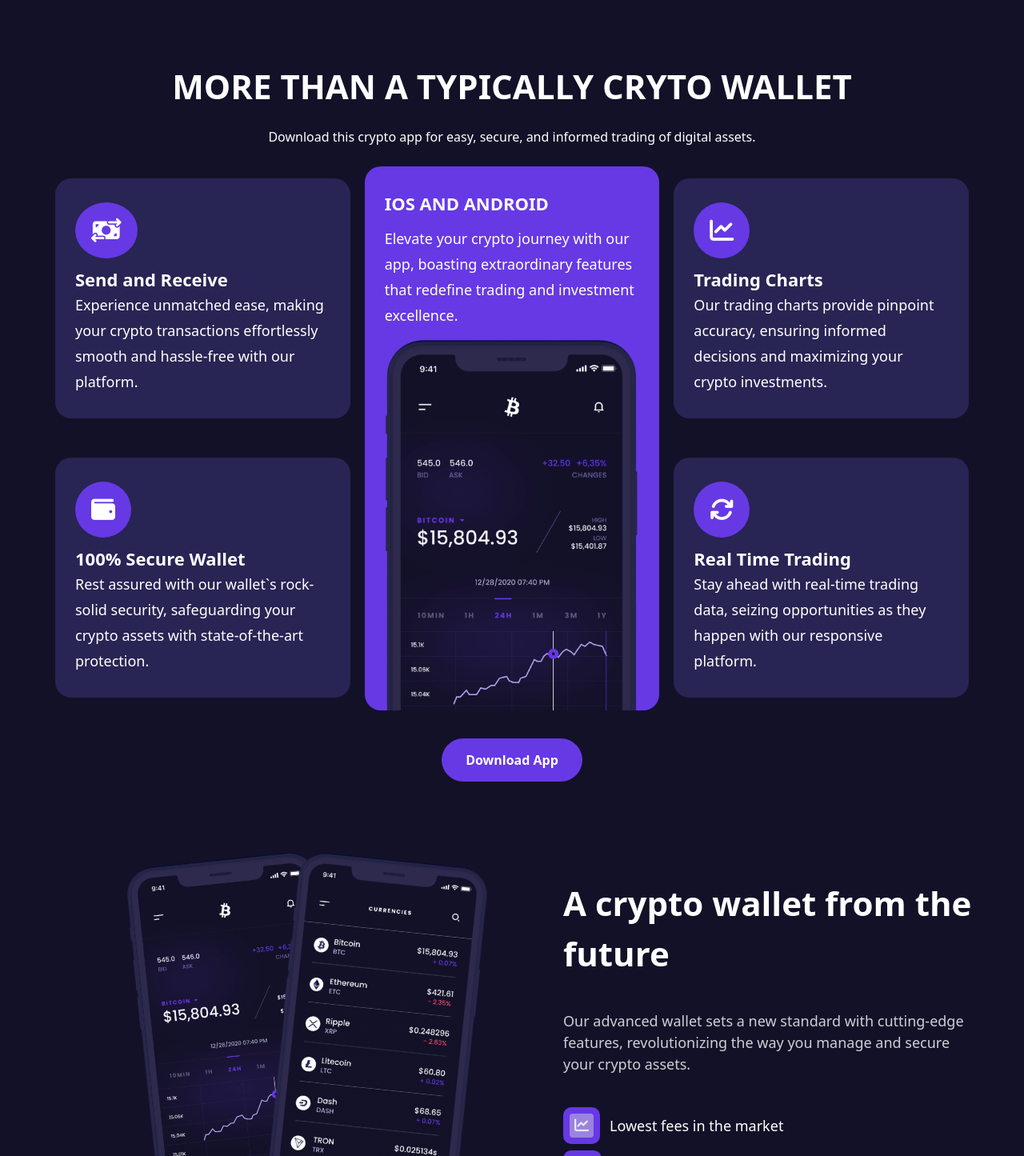
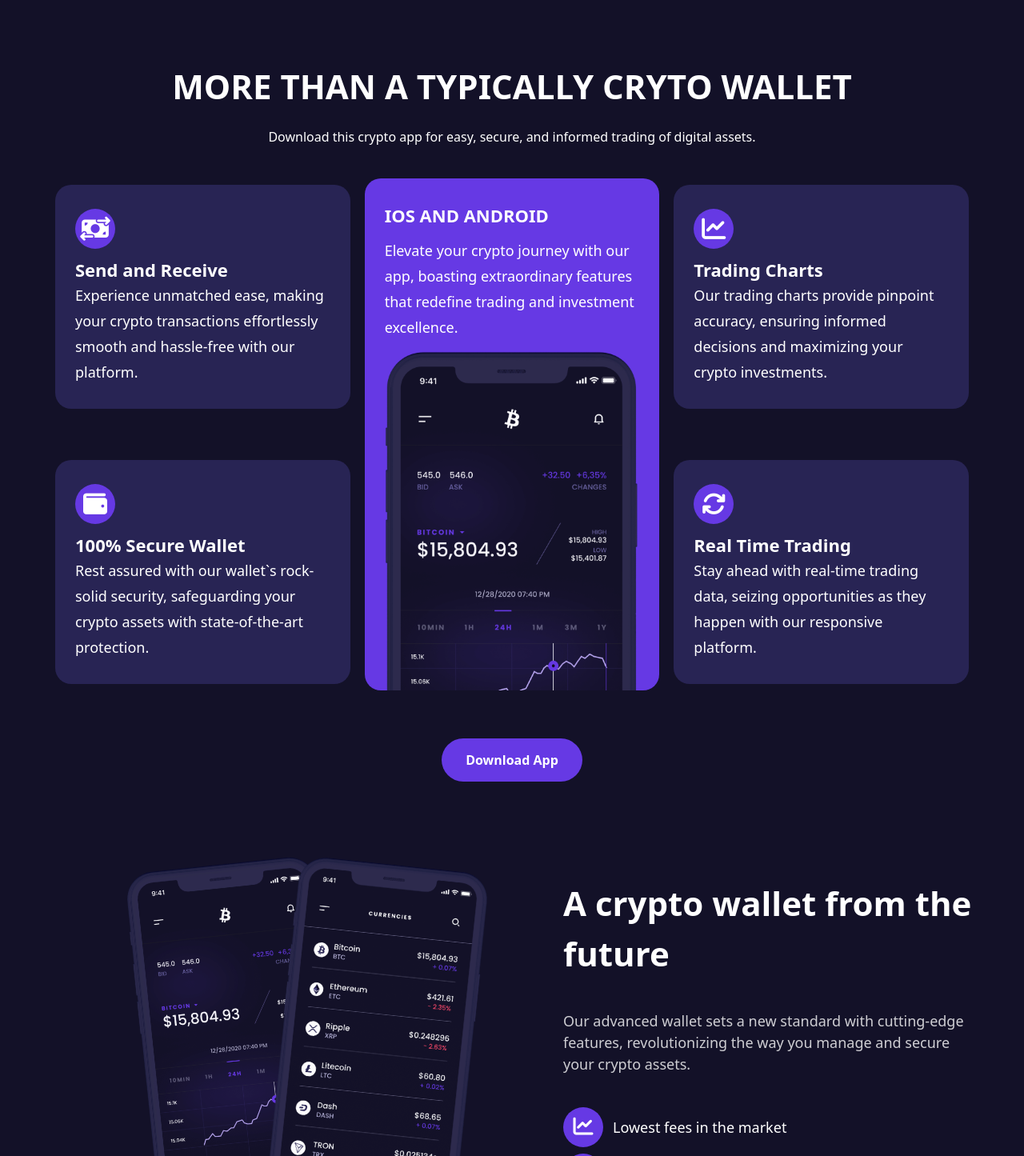
Before and after one commit to charle426/bitbit, a React (Vite) app: page / in a window 1280 px wide. Shown: the part 1355-2800 px from the top of the page at 80% size. Built offline with nearby package versions, Linux system fonts and the light colour scheme; some icons are missing; a web font is replaced by a local one.

Commit message:
commit little fixs

```diff
--- a/src/App.jsx
+++ b/src/App.jsx
@@ -13,7 +13,7 @@ import ExpertPlan from "./expert-plan.jsx";
 import Blog from "./blog.jsx";
 import Tokens from "./tokens.jsx";
 import ContactPage from "./Contact.jsx";
-import { BrowserRouter as Router, Route, Routes } from "react-router-dom";
+import { BrowserRouter as Router, Route, Routes, useLocation } from "react-router-dom";
 import BlogHowToTradeCrypto from "./Blog-how-to-trade-crypto.jsx";
 import BlogWhatIsTheBest from "./Blog-what-is-the-best.jsx";
 import Blog5GreatCryptoApps from "./Blog-5-great-crypto-apps.jsx";
--- a/src/Contact.jsx
+++ b/src/Contact.jsx
@@ -16,9 +16,9 @@ export default function ContactPage() {
                className="flex items-center justify-between"
                id="faqQuestion"
              >
-               <h3 className="text-[30px]">{data.question}</h3>
+               <h3 className="lg:text-[30px] text-[23px]">{data.question}</h3>
                <p data-id={data.id}>
-                 <i className="fa fa-plus text-[30px] font-thin"></i>
+                 <i className="fa fa-plus text-[30px] font-extralight"></i>
                </p>
              </div>
              <div className="overflow-hidden answer">
--- a/src/HomePage.jsx
+++ b/src/HomePage.jsx
@@ -1,5 +1,3 @@
-// import { useState } from 'react'
-import React from "react";
 import Hero from "./components/hero.jsx";
 import TypicalWallet from "./components/gridApp.jsx";
 import TradingGadgets from "./components/crypto.jsx";
@@ -14,19 +12,6 @@ import DownloadApp from "./components/download.jsx";
 import { blogData } from "./assets/blog.jsx";
 // import { BrowserRouter, Route, Routes } from "react-router-dom";
 export default function HomePage() {
-  React.useEffect(() => {
-    const observer = new IntersectionObserver((entries) => {
-      // console.log(entries)
-      entries.forEach((entry) => {
-        if (entry.isIntersecting) {
-          entry.target.classList.add("show");
-        }
-      });
-    });
-    const hiddenEl = document.querySelectorAll(".hidden-el");
-    hiddenEl.forEach((el) => observer.observe(el));
-    return;
-  }, []);
 
   const articles = blogData.map((items) => {
     return (
--- a/src/assets/blog.jsx
+++ b/src/assets/blog.jsx
@@ -51,6 +51,7 @@ export
           id: 1,
           blogImage: img1,
           desc: "FEATURED",
+          link: "/blog/what-is-the-best-and-most-secure-wallet-in-2023",
           title: "What is the best and most secure wallet in 2023",
           info: "In the ever-evolving landscape of cryptocurrency, security is paramount. With cyber threats becoming increasingly sophisticated, finding the most secure crypto wallet is crucial for safeguarding your digital assets. As we step into 2023, let's delve into the options available and identify the top choices for secure cryptocurrency storage.",
         };
--- a/src/components/Navbar.jsx
+++ b/src/components/Navbar.jsx
@@ -27,6 +27,7 @@ export default function Nav(props) {
 
   useEffect(() => {
      setNavState(false)
+     window.scrollTo(0, 0);
    },[pathname])
 
     window > addEventListener("scroll", (e) => {
--- a/src/components/future.jsx
+++ b/src/components/future.jsx
@@ -34,7 +34,7 @@ export default
               </p>
               <div className="flex flex-col gap-2 items-start">
                 <div className="flex items-center gap-3">
-                  <div className="future-icon px-2 py-2">
+                  <div className="future-icon text-[25px] bg-[#6639e4] h-[50px] w-[50px] flex items-center justify-center px-2 py-2">
                     <i className="fa fa-chart-line"></i>
                   </div>
                   <div>
@@ -44,7 +44,7 @@ export default
                   </div>
                 </div>
                 <div className="flex items-center gap-3">
-                  <div className="future-icon px-2 py-2">
+                  <div className="future-icon text-[25px] bg-[#6639e4] h-[50px] w-[50px] flex items-center justify-center px-2 py-2">
                     <i className="fa fa-zap zap"></i>
                   </div>
                   <div>
@@ -54,7 +54,7 @@ export default
                   </div>
                 </div>
                 <div className="flex items-center gap-3">
-                  <div className="future-icon px-2 py-2">
+                  <div className="future-icon text-[25px] bg-[#6639e4] h-[50px] w-[50px] flex items-center justify-center px-2 py-2">
                     <i className="fa fa-lock"></i>
                   </div>
                   <div>
--- a/src/components/gridApp.jsx
+++ b/src/components/gridApp.jsx
@@ -12,16 +12,16 @@ export default function TypicalWallet() {
         </h6>
         <div className="walletGrid grid lg:grid-cols-3 md:grid-cols-1 items-center gap-2">
           <div className="grid1 text-start ">
-            <h4 className="text-white">
+            <h3 className="text-white">
               <i className="fa fa-money-bill-transfer text-start"></i>
-            </h4>
+            </h3>
             <h4 className="text-white">Send and Receive</h4>
             <p className="text-white">
               Experience unmatched ease, making your crypto transactions
               effortlessly smooth and hassle-free with our platform.
             </p>
           </div>
-          <div className="hidden-el bigrid lg:col-start-2 lg:col-end-3 lg:row-start-1 lg:row-end-3 md:col-start-1  grid gap-3 items-center overflow-hidden">
+          <div className="hidden-el bigrid lg:col-start-2 lg:col-end-3 lg:row-start-1 lg:row-end-3 md:col-start-1 max-h-[80vh] grid gap-3 items-center overflow-hidden">
             <h4 className="text-white text-start"> IOS AND ANDROID </h4>
             <p className="text-white text-start">
               Elevate your crypto journey with our app, boasting extraordinary
--- a/src/components/hero.jsx
+++ b/src/components/hero.jsx
@@ -1,4 +1,4 @@
-
+import { Link } from "react-router-dom";
 import heroPic from "../images/5fad5b5aab11b7ddf2b9770a_bg-home-hero-2-crypto-template.svg";
 export default function Hero() {
     return (
@@ -18,9 +18,12 @@ export default function Hero() {
                     <button className=" download">
                         DOWNLOAD APP
                     </button>
-                    <button className="download pricing">
+                    <Link to="/pricing">
+                         <button className="download pricing">
                        VIEW PRICING
                     </button>
+                    </Link>
+
                 </div>
             </div>
         </section>
--- a/src/components/tryTheFuture.jsx
+++ b/src/components/tryTheFuture.jsx
@@ -26,17 +26,17 @@ export default function Tryout() {
               <img
                 src={pic1}
                 alt="pic1"
-                className="absolute md:w-[250px] w-[200px] -rotate-6 z-10 left-1/3 -bottom-[270px] md:top-1/2 -translate-x-2/4 md:-translate-y-1/2"
+                className="absolute md:w-[250px] w-[180px] -rotate-6 z-10 left-1/3 -bottom-[270px] md:top-1/2 -translate-x-2/4 md:-translate-y-1/2"
               />
               <img
                 src={pic2}
                 alt="pic2"
-                className="absolute w-[200px] md:w-[250px] rotate-6 left-2/3 -bottom-[270px] md:top-1/2 -translate-x-2/4 md:-translate-y-1/2"
+                className="absolute w-[1800px] md:w-[250px] rotate-6 left-2/3 -bottom-[270px] md:top-1/2 -translate-x-2/4 md:-translate-y-1/2"
               />
             </div>
           </div>
         </div>
-        <div className=" w-full h-20 cover relative z-30"></div>
+        <div className=" w-full h-[120px] cover relative z-30"></div>
       </div>
     );
 }
--- a/src/playground.css
+++ b/src/playground.css
@@ -94,6 +94,27 @@ a {
   color: #ffffff;
 }
 
+@media (max-width:500px){
+  h1 {
+  font-size: 30px;
+  font-weight: 600;
+  color: rgba(255, 255, 255, 0.963);
+}
+
+h2 {
+  font-size: 25px;
+  font-weight: bolder;
+}
+
+  h2,
+  h3,
+  h4,
+  h5 {
+    color: white;
+    font-weight: bolder;
+  }
+}
+
 .download {
   padding: 8px 15px;
   border-radius: 50px;
@@ -159,10 +180,10 @@ a {
 }
 
 .hidden-el {
-  transform: translateX(-0px);
+  transform: translateX(0);
+  filter: blur(0px);
+  opacity: 1;
   transition: 1s ease;
-  filter: blur(10px);
-  opacity: 0.2;
 }
 .show {
   transform: translateX(0);
@@ -227,9 +248,17 @@ a {
  font-size: 18px;
 }
 
-.walletGrid i {
+i{
+  color: white;
+}
+
+.walletGrid h3 {
   border-radius: 100%;
-  padding: 20px;
+  width: 50px;
+  height: 50px;
+  display: flex;
+  align-items: center;
+  justify-content: center;
   background-color: #6639e4;
   font-size: 30px;
   margin-bottom: 10px;
@@ -415,6 +444,10 @@ a {
   .cart {
     margin-right: 10px;
   }
+
+   .future-pic img {
+    width: 210px;
+  }
   .navbar .download {
     font-size: smaller;
     margin-left: 7px;
@@ -423,17 +456,24 @@ a {
 
 .future-icon {
   background-color: var(--btnpurple);
-  border-radius: 10px;
+  border-radius: 30px;
+  font-size: 25px;
+  background-color: #6639e4;
+  height: 50px;
+  width: 50px;
+  display: flex;
+  align-items: center;
+  justify-content: center;
 }
 
-.future-icon i {
-  background-color: #9b83de;
-  padding: 6px;
-  border-radius: 4px;
-  font-size: 18px;
+.featuredBlog:hover img{
+  transform: scale(1.06);
+  cursor: pointer;
 }
 
+
 .future-icon .zap {
+  background-color: #9b83de;
   border-radius: 100%;
   padding: 6px 8px;
 }
@@ -461,11 +501,22 @@ a {
     right: 10px;
   }
 }
-.robustContainer .robustContent h4 i {
+.robustContainer .robustContent h4 {
   padding: 5px;
   font-size: 30px;
+  height: 50px;
+  width: 50px;
+  display: flex;
+  align-items: center;
+  justify-content: center;
   background-color: var(--btnpurple);
   border-radius: 10px;
+}
+
+.robustContainer .robustContent span{
+   font-size: 22px;
+   color: white;
+   font-weight: bold;
 }
 
 .tryDiv {
```
Also changed, not shown: src/blog.jsx (+16 -11 lines), src/components/robust.jsx (+16 -10 lines).
